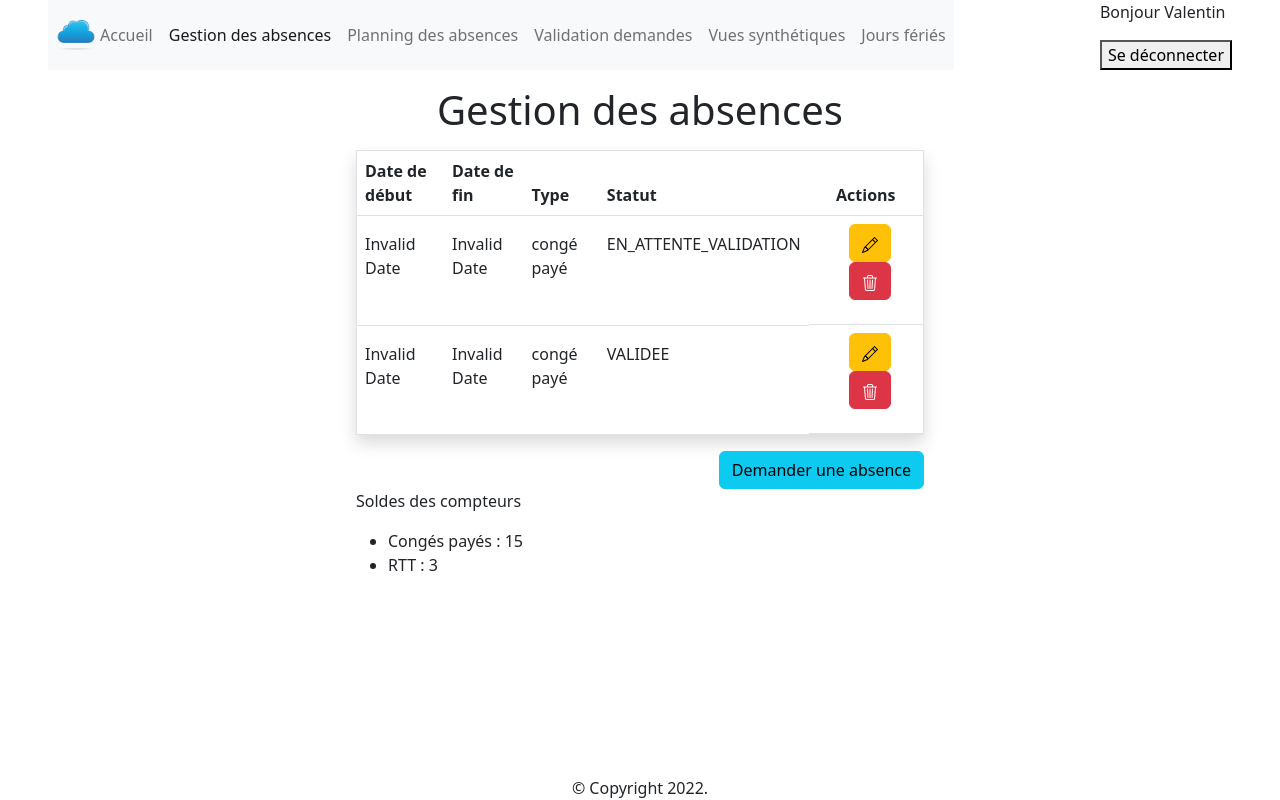
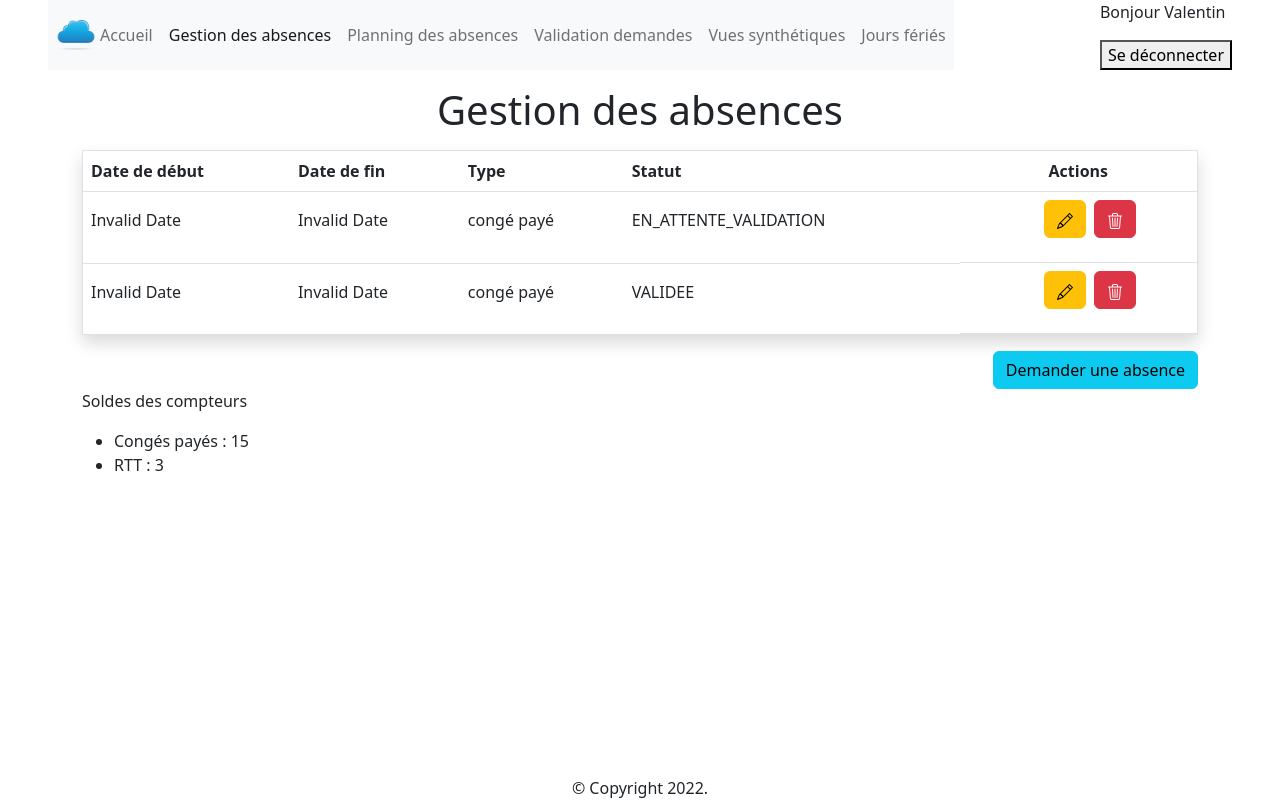
Before and after one commit to Damien-LAITANI/Gestion_absences_React_Node, a React (Create React App) app in the folder app-react/: page /absences in a window 1280 px wide. Built offline with nearby package versions, Linux system fonts and the light colour scheme.

Commit message:
Suppression des absences en bdd depuis React

```diff
--- a/app-react/src/features/components/AbsenceList/AbsenceList.tsx
+++ b/app-react/src/features/components/AbsenceList/AbsenceList.tsx
@@ -1,5 +1,6 @@
 import { useEffect, useState } from 'react';
 import { IAbsence, IUser } from '../../../services/IService';
+import { updateUserToApi } from '../../../services/UserService';
 import AbsenceModal from '../AbsenceModal/AbsenceModal';
 
 interface IAbsenceListProps {
@@ -22,19 +23,16 @@ const AbsenceList = ({
 	};
 
 	const onDelete = (absenceID?: string) => {
-		console.log(`Delete absence #${absenceID}`);
-
 		const updatedAbsences = user.absences.filter(
 			(absence) => absence._id !== absenceID
 		);
 
-		// todo : Mettre à jour l'utilisateur dans la bdd
 		const updatedUser = { ...user };
 		updatedUser.absences = updatedAbsences;
-		console.table(user);
-		console.table(updatedUser);
 
 		setUser(updatedUser);
+
+		updateUserToApi({ ...user, absences: updatedAbsences });
 	};
 
 	const defaultAbsenceToDeleteID = '';
@@ -43,7 +41,7 @@ const AbsenceList = ({
 	);
 
 	return (
-		<div className="w-50 d-flex flex-column mx-auto container">
+		<div className="d-flex flex-column mx-auto container">
 			<h1 className="text-center my-3">Gestion des absences</h1>
 			<table className="table table-hover border shadow">
 				<thead>
@@ -58,7 +56,7 @@ const AbsenceList = ({
 					</tr>
 				</thead>
 				<tbody>
-					{user.absences?.map((absence: IAbsence) => {
+					{user.absences.map((absence: IAbsence) => {
 						return (
 							<tr
 								className="container align-items-center w-100"
@@ -110,7 +108,6 @@ const AbsenceList = ({
 												data-bs-toggle="modal"
 												data-bs-target="#deleteAbsence"
 												onClick={() => {
-													console.log(absence);
 													// On définit l'id de l'absence à supprimer
 													setAbsenceToDeleteID(
 														absence._id!
```
